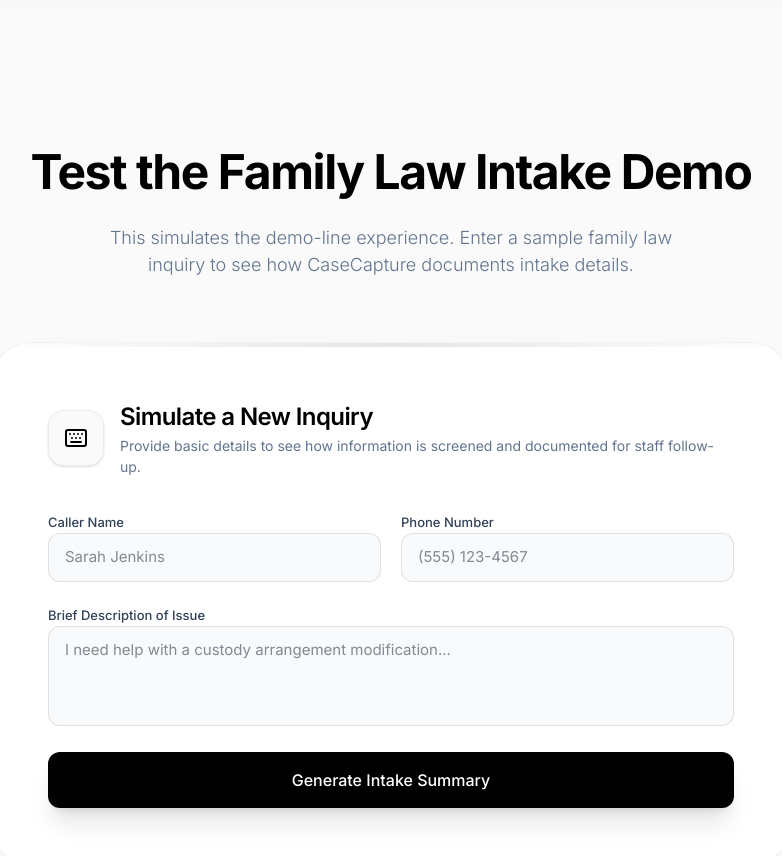
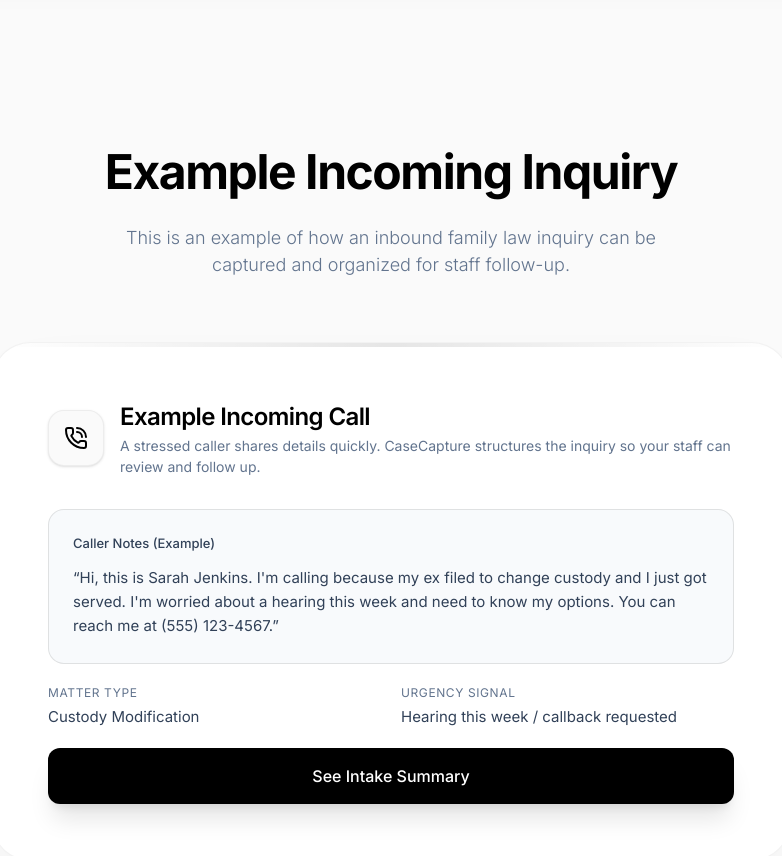
Before and after one commit to DepthSurivivor/wds-familylaw-project, a React (Vite) app: page / in a window 1280 px wide. Shown: the part 2540-3396 px from the top of the page, without its empty margins (249-1031 px from the left). Built offline with nearby package versions, Linux system fonts and the light colour scheme.

Commit message:
Refocus demo as inbound intake summary workflow

```diff
--- a/src/components/DemoSection.tsx
+++ b/src/components/DemoSection.tsx
@@ -1,10 +1,14 @@
 import { motion, AnimatePresence } from 'motion/react';
-import { Keyboard, Loader2, FileJson, CheckCircle2, RotateCcw, ArrowRight } from 'lucide-react';
+import { PhoneCall, Loader2, ClipboardCheck, CheckCircle2, RotateCcw, ArrowRight } from 'lucide-react';
 import React, { useState } from 'react';
 
 export default function DemoSection() {
   const [step, setStep] = useState<'intro' | 'simulating' | 'result'>('intro');
-  const [formData, setFormData] = useState({ name: '', phone: '', issue: '' });
+  const [formData, setFormData] = useState({
+    name: 'Sarah Jenkins',
+    phone: '(555) 123-4567',
+    issue: 'Caller was served with a custody modification request and is concerned about an upcoming hearing this week.',
+  });
   const [isInitializing, setIsInitializing] = useState(false);
 
   const handleSubmit = (e: React.FormEvent) => {
@@ -23,9 +27,9 @@
     <section id="demo" className="py-24 px-6 bg-[#FAFAFA]">
       <div className="max-w-[800px] mx-auto">
         <div className="text-center mb-16">
-          <h2 className="text-[36px] md:text-[48px] font-bold text-black tracking-[-0.03em] mb-4">Test the Family Law Intake Demo</h2>
+          <h2 className="text-[36px] md:text-[48px] font-bold text-black tracking-[-0.03em] mb-4">Example Incoming Inquiry</h2>
           <p className="text-[18px] text-slate-500 font-light max-w-[600px] mx-auto">
-            This simulates the demo-line experience. Enter a sample family law inquiry to see how CaseCapture documents intake details.
+            This is an example of how an inbound family law inquiry can be captured and organized for staff follow-up.
           </p>
         </div>
 
@@ -48,48 +52,31 @@
               >
                 <div className="flex flex-col md:flex-row md:items-center gap-4 mb-8">
                   <div className="w-14 h-14 bg-[#FAFAFA] border border-black/5 rounded-2xl flex items-center justify-center shadow-sm shrink-0">
-                    <Keyboard className="w-6 h-6 text-black" />
+                    <PhoneCall className="w-6 h-6 text-black" />
                   </div>
                   <div>
-                    <h3 className="text-[24px] font-semibold text-black tracking-tight">Simulate a New Inquiry</h3>
-                    <p className="text-slate-500 text-[14px]">Provide basic details to see how information is screened and documented for staff follow-up.</p>
+                    <h3 className="text-[24px] font-semibold text-black tracking-tight">Example Incoming Call</h3>
+                    <p className="text-slate-500 text-[14px]">A stressed caller shares details quickly. CaseCapture structures the inquiry so your staff can review and follow up.</p>
                   </div>
                 </div>
 
                 <form onSubmit={handleSubmit} className="space-y-5">
-                   <div className="grid grid-cols-1 md:grid-cols-2 gap-5">
-                    <div className="space-y-2">
-                      <label className="text-[13px] font-medium text-slate-700">Caller Name</label>
-                      <input
-                        required
-                        value={formData.name}
-                        onChange={e => setFormData({...formData, name: e.target.value})}
-                        type="text"
-                        className="w-full px-4 py-3 rounded-xl border border-black/10 bg-slate-50 focus:bg-white focus:outline-none focus:ring-2 focus:ring-slate-400 transition-all text-[15px]"
-                        placeholder="Sarah Jenkins"
-                      />
+                  <div className="bg-slate-50 border border-black/10 rounded-2xl p-5 md:p-6">
+                    <p className="text-[13px] font-medium text-slate-700 mb-3">Caller Notes (Example)</p>
+                    <p className="text-[15px] text-slate-700 leading-relaxed">
+                      “Hi, this is {formData.name}. I&apos;m calling because my ex filed to change custody and I just got served.
+                      I&apos;m worried about a hearing this week and need to know my options. You can reach me at {formData.phone}.”
+                    </p>
+                  </div>
+                  <div className="grid grid-cols-1 md:grid-cols-2 gap-5">
+                    <div className="space-y-1">
+                      <p className="text-[12px] uppercase tracking-wider text-slate-500">Matter Type</p>
+                      <p className="text-[15px] text-slate-700">Custody Modification</p>
                     </div>
-                    <div className="space-y-2">
-                      <label className="text-[13px] font-medium text-slate-700">Phone Number</label>
-                      <input
-                        required
-                        value={formData.phone}
-                        onChange={e => setFormData({...formData, phone: e.target.value})}
-                        type="tel"
-                        className="w-full px-4 py-3 rounded-xl border border-black/10 bg-slate-50 focus:bg-white focus:outline-none focus:ring-2 focus:ring-slate-400 transition-all text-[15px]"
-                        placeholder="(555) 123-4567"
-                      />
+                    <div className="space-y-1">
+                      <p className="text-[12px] uppercase tracking-wider text-slate-500">Urgency Signal</p>
+                      <p className="text-[15px] text-slate-700">Hearing this week / callback requested</p>
                     </div>
-                  </div>
-                  <div className="space-y-2">
-                    <label className="text-[13px] font-medium text-slate-700">Brief Description of Issue</label>
-                    <textarea
-                      required
-                      value={formData.issue}
-                      onChange={e => setFormData({...formData, issue: e.target.value})}
-                      className="w-full px-4 py-3 rounded-xl border border-black/10 bg-slate-50 focus:bg-white focus:outline-none focus:ring-2 focus:ring-slate-400 transition-all text-[15px] min-h-[100px] resize-none"
-                      placeholder="I need help with a custody arrangement modification..."
-                    />
                   </div>
 
                   <motion.button
@@ -101,10 +88,10 @@
                     {isInitializing ? (
                       <>
                         <Loader2 className="w-5 h-5 animate-spin text-slate-500" />
-                        <span>Submitting sample inquiry...</span>
+                        <span>Structuring inquiry for review...</span>
                       </>
                     ) : (
-                      "Generate Intake Summary"
+                      "See Intake Summary"
                     )}
                   </motion.button>
                 </form>
@@ -120,8 +107,8 @@
                 className="flex flex-col items-center justify-center py-10 h-[380px]"
               >
                 <Loader2 className="w-12 h-12 text-black animate-spin mb-6" />
-                <h3 className="text-[20px] font-semibold text-black mb-2 tracking-tight">Processing Simulated Intake...</h3>
-                <p className="text-slate-500 text-[14px]">Organizing call details for your team&apos;s review.</p>
+                <h3 className="text-[20px] font-semibold text-black mb-2 tracking-tight">Structuring Incoming Inquiry...</h3>
+                <p className="text-slate-500 text-[14px]">Preparing a clear summary for staff follow-up.</p>
               </motion.div>
             )}
 
@@ -139,33 +126,58 @@
                       <CheckCircle2 className="w-6 h-6" />
                     </div>
                     <div>
-                      <h3 className="text-[20px] font-semibold text-black tracking-tight">Call Documented</h3>
+                      <h3 className="text-[20px] font-semibold text-black tracking-tight">Intake Summary Ready</h3>
                       <p className="text-slate-500 text-[13px] font-mono mt-0.5">ID: FL-INTAKE-{Math.floor(Math.random() * 10000)}</p>
                     </div>
                   </div>
                   <button
-                    onClick={() => { setStep('intro'); setFormData({ name: '', phone: '', issue: '' }); }}
+                    onClick={() => {
+                      setStep('intro');
+                      setFormData({
+                        name: 'Sarah Jenkins',
+                        phone: '(555) 123-4567',
+                        issue: 'Caller was served with a custody modification request and is concerned about an upcoming hearing this week.',
+                      });
+                    }}
                     className="flex items-center justify-center gap-2 text-[13px] font-medium text-slate-500 hover:text-black transition-colors bg-slate-50 px-4 py-2 rounded-lg border border-black/5 shrink-0"
                   >
                     <RotateCcw className="w-3 h-3" /> Reset
                   </button>
                 </div>
 
-                <div className="bg-[#1E1E1E] rounded-2xl p-6 md:p-8 font-mono text-[13px] leading-[1.6] overflow-x-auto shadow-inner border border-black/10">
-                  <div className="text-emerald-400 mb-4">{`// DOCUMENTED_INTAKE_DATA`}</div>
-                  <div className="text-slate-300">
-                    <span className="text-purple-400">"status"</span>: <span className="text-amber-300">"Ready for Review"</span>,<br/>
-                    <span className="text-purple-400">"caller_name"</span>: <span className="text-green-300">"{formData.name}"</span>,<br/>
-                    <span className="text-purple-400">"phone_number"</span>: <span className="text-green-300">"{formData.phone}"</span>,<br/>
-                    <span className="text-purple-400">"case_category"</span>: <span className="text-green-300">"Family Law - Initial Intake"</span>,<br/>
-                    <span className="text-purple-400">"client_sentiment"</span>: <span className="text-green-300">"Stressed / Needs guidance"</span>,<br/>
-                    <span className="text-purple-400">"raw_description"</span>: <span className="text-green-300">"{formData.issue}"</span><br/>
+                <div className="bg-[#1E1E1E] rounded-2xl p-6 md:p-8 text-[13px] leading-[1.6] overflow-x-auto shadow-inner border border-black/10">
+                  <div className="text-emerald-400 mb-5 text-[12px] uppercase tracking-widest">Prepared for Staff Follow-Up</div>
+                  <div className="grid grid-cols-1 md:grid-cols-2 gap-x-10 gap-y-4 text-slate-200">
+                    <div>
+                      <p className="text-slate-400 text-[12px] uppercase tracking-wider">Caller Name</p>
+                      <p className="text-[15px]">{formData.name}</p>
+                    </div>
+                    <div>
+                      <p className="text-slate-400 text-[12px] uppercase tracking-wider">Phone</p>
+                      <p className="text-[15px]">{formData.phone}</p>
+                    </div>
+                    <div>
+                      <p className="text-slate-400 text-[12px] uppercase tracking-wider">Matter Type</p>
+                      <p className="text-[15px]">Custody Modification (Family Law)</p>
+                    </div>
+                    <div>
+                      <p className="text-slate-400 text-[12px] uppercase tracking-wider">Urgency</p>
+                      <p className="text-[15px]">Hearing this week; callback requested today</p>
+                    </div>
+                    <div className="md:col-span-2">
+                      <p className="text-slate-400 text-[12px] uppercase tracking-wider">Context</p>
+                      <p className="text-[15px]">{formData.issue}</p>
+                    </div>
+                    <div className="md:col-span-2">
+                      <p className="text-slate-400 text-[12px] uppercase tracking-wider">Next Step</p>
+                      <p className="text-[15px]">Route to intake staff for priority callback and consultation scheduling.</p>
+                    </div>
                   </div>
                 </div>
 
                 <div className="mt-10 flex flex-col sm:flex-row items-center justify-between gap-6 border-t border-black/5 pt-8">
                   <div className="flex items-center gap-2 text-slate-500 font-semibold text-[13px] uppercase tracking-widest bg-slate-50 px-4 py-2 rounded-lg border border-black/5">
-                    <FileJson className="w-4 h-4" /> Intake Summary Ready
+                    <ClipboardCheck className="w-4 h-4" /> Ready for Review
                   </div>
                   <a href="#book" className="w-full sm:w-auto px-8 py-4 bg-black text-white font-medium rounded-full hover:bg-zinc-800 transition-all duration-300 shadow-xl hover:shadow-black/30 hover:scale-105 text-[15px] flex items-center justify-center gap-2 group">
                     Book a Call
```
